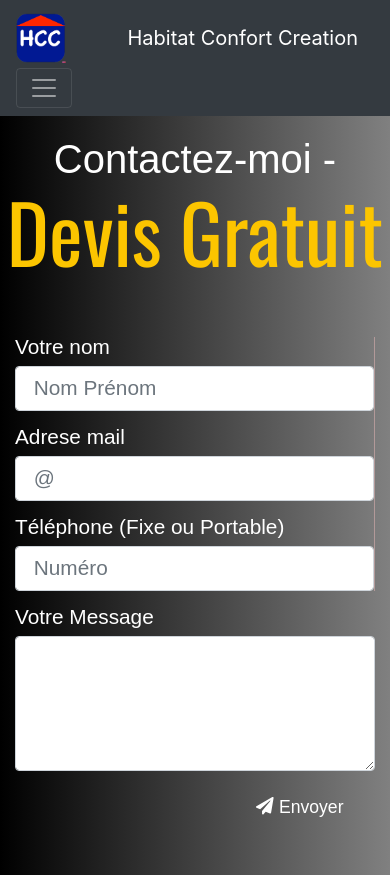
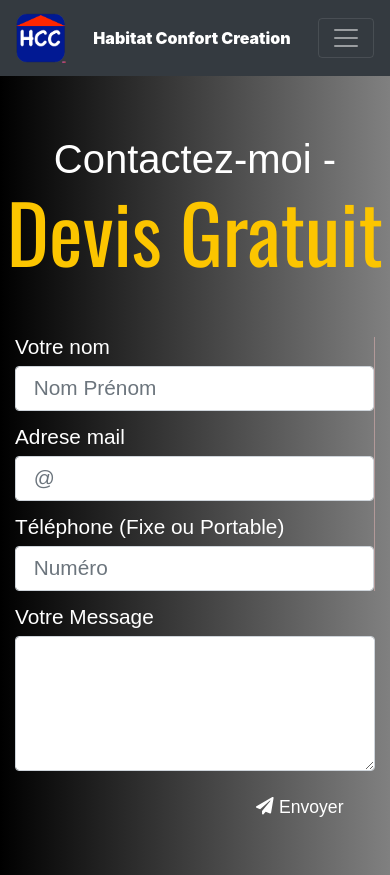
Before and after one commit to CerealKilleur/HCC, a plain HTML site: page Contact.html in a window 390 px wide. Drawn offline with nearby package versions, Linux system fonts and the light colour scheme.

Commit message:
Add files via upload

```diff
--- a/CSS/contact.css
+++ b/CSS/contact.css
@@ -65,3 +65,10 @@ textarea.form-control {
   color: #fff;
 
 }
+@media (max-width: 1028px) {
+  .navbar-brand {
+  font-size: 1rem;
+  font-weight: 900;
+  margin-right: 0;
+  }
+}
```
